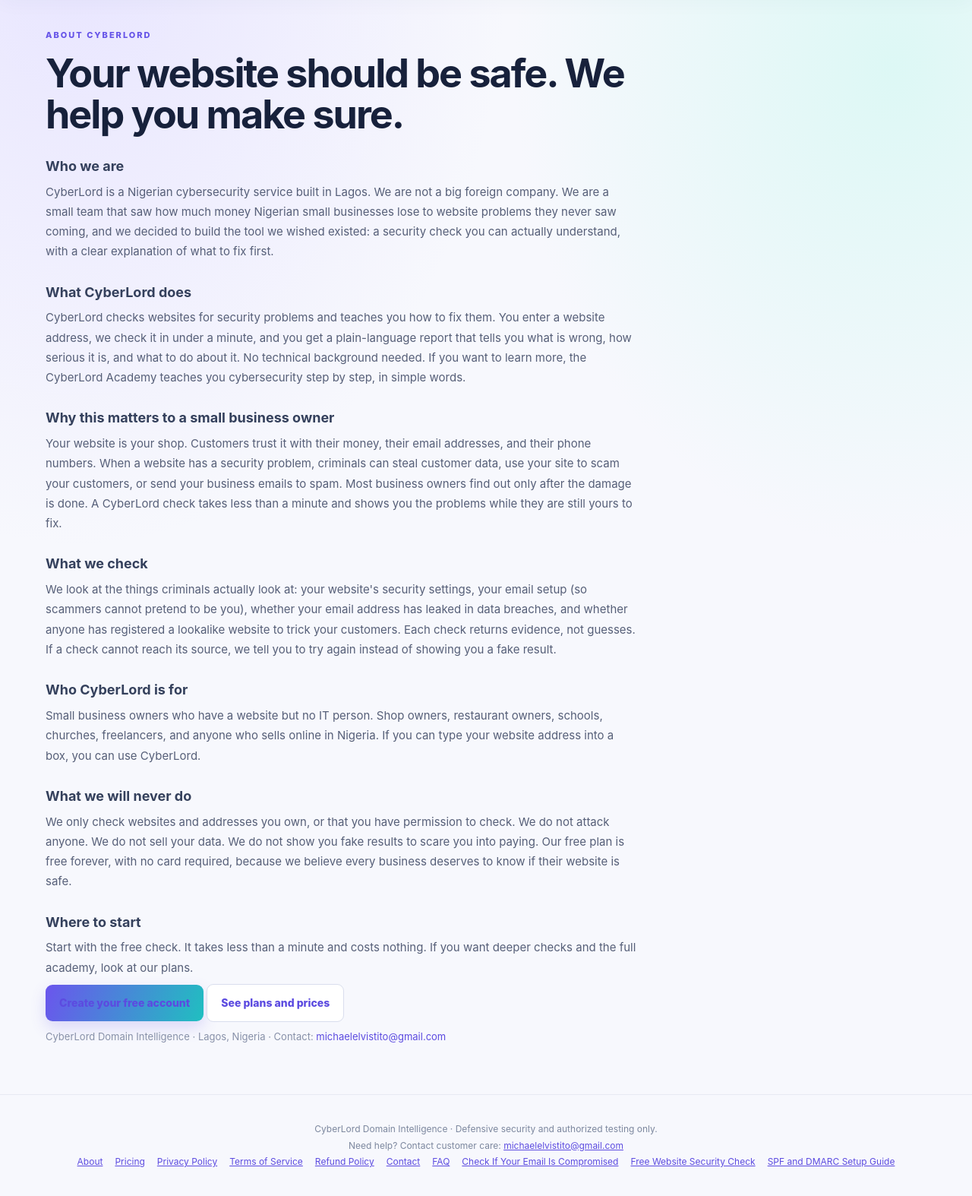
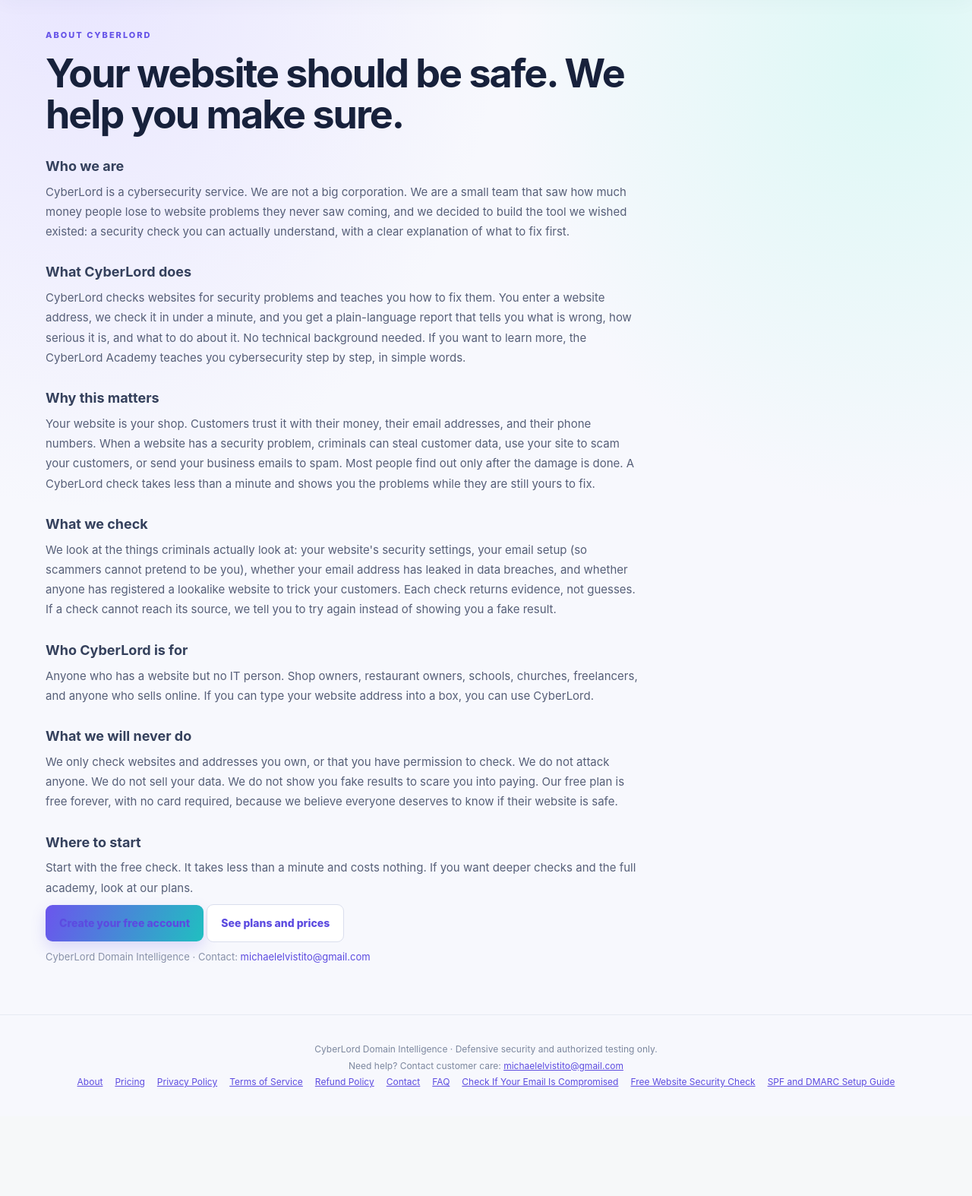
Before and after one commit to mic356/CyberLord-Domain-Intelligence-V2, a Flask app: page /about in a window 1280 px wide. Shown: the part 76-1650 px from the top of the page at 76% size. After the commit the page ends 1507 px from the top, so only its background shows below. Run offline with Flask 3, Linux system fonts and the light colour scheme; parts of the project's set-up code (start-up, migrations or seed data) failed here and were passed over; some libraries are stand-ins or nearby versions.

Commit message:
visitor-clarity: remove Nigerian small-business owner framing from /about, homepage hero and pricing plan descriptions (plain universal wording; who/what/why structure, what-we-never-do section and free-first pitch kept; prices untouched; tests pass)

```diff
--- a/templates/about.html
+++ b/templates/about.html
@@ -1,29 +1,29 @@
-{% extends "base.html" %}{% block title %}About CyberLord - Who We Are and Why We Built This{% endblock %}{% block description %}CyberLord checks websites for security problems and teaches you to fix them. Built in Lagos, Nigeria, for small business owners and anyone who wants their website to be safe.{% endblock %}{% block content %}
+{% extends "base.html" %}{% block title %}About CyberLord - Who We Are and Why We Built This{% endblock %}{% block description %}CyberLord checks websites for security problems and teaches you to fix them. Built for anyone who wants their website to be safe.{% endblock %}{% block content %}
 <section class="policy-page">
 <div class="eyebrow">ABOUT CYBERLORD</div>
 <h1>Your website should be safe. We help you make sure.</h1>
 
 <h2>Who we are</h2>
-<p>CyberLord is a Nigerian cybersecurity service built in Lagos. We are not a big foreign company. We are a small team that saw how much money Nigerian small businesses lose to website problems they never saw coming, and we decided to build the tool we wished existed: a security check you can actually understand, with a clear explanation of what to fix first.</p>
+<p>CyberLord is a cybersecurity service. We are not a big corporation. We are a small team that saw how much money people lose to website problems they never saw coming, and we decided to build the tool we wished existed: a security check you can actually understand, with a clear explanation of what to fix first.</p>
 
 <h2>What CyberLord does</h2>
 <p>CyberLord checks websites for security problems and teaches you how to fix them. You enter a website address, we check it in under a minute, and you get a plain-language report that tells you what is wrong, how serious it is, and what to do about it. No technical background needed. If you want to learn more, the CyberLord Academy teaches you cybersecurity step by step, in simple words.</p>
 
-<h2>Why this matters to a small business owner</h2>
-<p>Your website is your shop. Customers trust it with their money, their email addresses, and their phone numbers. When a website has a security problem, criminals can steal customer data, use your site to scam your customers, or send your business emails to spam. Most business owners find out only after the damage is done. A CyberLord check takes less than a minute and shows you the problems while they are still yours to fix.</p>
+<h2>Why this matters</h2>
+<p>Your website is your shop. Customers trust it with their money, their email addresses, and their phone numbers. When a website has a security problem, criminals can steal customer data, use your site to scam your customers, or send your business emails to spam. Most people find out only after the damage is done. A CyberLord check takes less than a minute and shows you the problems while they are still yours to fix.</p>
 
 <h2>What we check</h2>
 <p>We look at the things criminals actually look at: your website's security settings, your email setup (so scammers cannot pretend to be you), whether your email address has leaked in data breaches, and whether anyone has registered a lookalike website to trick your customers. Each check returns evidence, not guesses. If a check cannot reach its source, we tell you to try again instead of showing you a fake result.</p>
 
 <h2>Who CyberLord is for</h2>
-<p>Small business owners who have a website but no IT person. Shop owners, restaurant owners, schools, churches, freelancers, and anyone who sells online in Nigeria. If you can type your website address into a box, you can use CyberLord.</p>
+<p>Anyone who has a website but no IT person. Shop owners, restaurant owners, schools, churches, freelancers, and anyone who sells online. If you can type your website address into a box, you can use CyberLord.</p>
 
 <h2>What we will never do</h2>
-<p>We only check websites and addresses you own, or that you have permission to check. We do not attack anyone. We do not sell your data. We do not show you fake results to scare you into paying. Our free plan is free forever, with no card required, because we believe every business deserves to know if their website is safe.</p>
+<p>We only check websites and addresses you own, or that you have permission to check. We do not attack anyone. We do not sell your data. We do not show you fake results to scare you into paying. Our free plan is free forever, with no card required, because we believe everyone deserves to know if their website is safe.</p>
 
 <h2>Where to start</h2>
 <p>Start with the free check. It takes less than a minute and costs nothing. If you want deeper checks and the full academy, look at our plans.</p>
 <p><a class="btn primary" href="{{ url_for('register') }}">Create your free account</a> <a class="btn ghost" href="{{ url_for('pricing') }}">See plans and prices</a></p>
-<p class="muted">CyberLord Domain Intelligence · Lagos, Nigeria · Contact: <a href="mailto:michaelelvistito@gmail.com">michaelelvistito@gmail.com</a></p>
+<p class="muted">CyberLord Domain Intelligence · Contact: <a href="mailto:michaelelvistito@gmail.com">michaelelvistito@gmail.com</a></p>
 </section>
 {% endblock %}
--- a/templates/index.html
+++ b/templates/index.html
@@ -2,7 +2,7 @@
 <section class="landing-hero">
  <div class="hero-copy"><div class="eyebrow pill-eyebrow"><span class="live-dot"></span> YOUR DIGITAL DEFENCE WORKSPACE</div>
   <h1>See the risks.<br><span>Own your security.</span></h1>
-  <p class="hero-lede">Check your website for security problems and learn to fix them. A free, plain-language security check for your website, built for Nigerian small businesses.</p>
+  <p class="hero-lede">Check your website for security problems and learn to fix them. A free, plain-language security check for your website.</p>
   <div class="how-it-works"><span><b>1. Check your site</b> type in your website address</span><span><b>2. See the report</b> plain-language findings in under a minute</span><span><b>3. Learn to fix it</b> step-by-step guidance to fix each problem</span></div>
   <div class="actions"><a class="btn primary hero-cta" href="{{ url_for('register') }}">Run a free website + email check <span>↗</span></a><a class="btn ghost hero-secondary" href="#what-you-get">Explore CyberLord</a></div>
   <div class="hero-proof"><span>✓ Evidence-led findings</span><span>✓ Beginner-friendly guides</span><span>✓ Built for authorised security work</span></div>
--- a/templates/pricing.html
+++ b/templates/pricing.html
@@ -20,7 +20,7 @@
 <p><a class="btn primary" href="{{ url_for('register') }}">Create your free account</a></p>
 
 <h2>Pro - ₦6,300 for 30 days</h2>
-<p>For business owners who need to know if their email has leaked and how their business looks from the outside. Everything in Free, plus:</p>
+<p>For anyone who needs to know if their email has leaked and how their site looks from the outside. Everything in Free, plus:</p>
 <ul>
 <li>Phone Intelligence (check a phone number's details)</li>
 <li>Individual Email Review (check one email address in detail)</li>
@@ -31,7 +31,7 @@
 <p>Or pay 4.50 USDT (TRC20 or BEP20) for 30 days.</p>
 
 <h2>Pro Plus - ₦12,600 for 30 days</h2>
-<p>For serious business owners, freelancers and security learners who want the full picture. Everything in Pro, plus:</p>
+<p>For serious operators, freelancers and security learners who want the full picture. Everything in Pro, plus:</p>
 <ul>
 <li>Attack Surface Map (see everything connected to your website, in one view)</li>
 <li>CVE Intelligence (known vulnerabilities in the software your site uses)</li>
```
